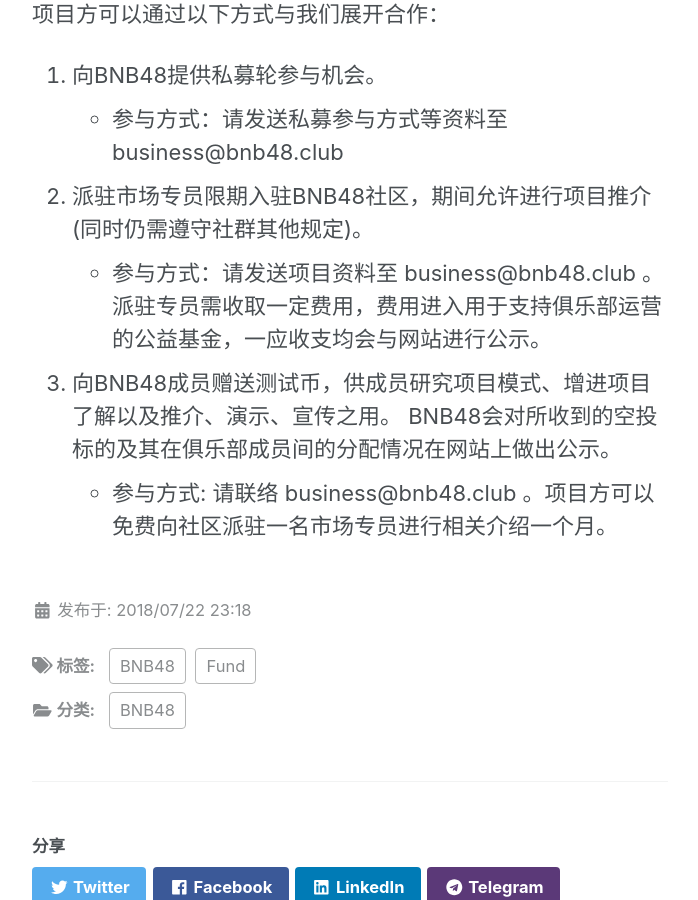
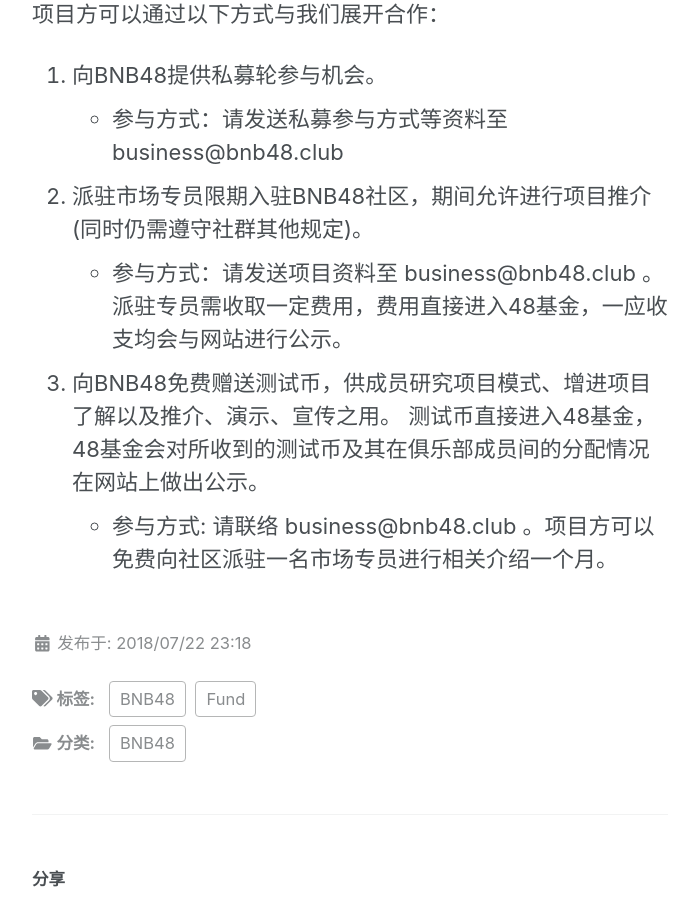
Before and after one commit to 48Club/BNB48Club.github.io, a Jekyll site: the page built from _posts/2018-07-28-关于俱乐部开展币种社区共建计划的说明.md, in a window 1280 px wide and 900 px high, scrolled down 898 px. Shown: the whole window, without its empty margins (290-988 px from the left). Built offline with Jekyll 4.4.1, drawn with Linux system fonts in a browser that asks for light colours; nearby versions of some CDN libraries.

Commit message:
Update 2018-07-28-关于俱乐部开展币种社区共建计划的说明.md

```diff
--- a/_posts/2018-07-28-关于俱乐部开展币种社区共建计划的说明.md
+++ b/_posts/2018-07-28-关于俱乐部开展币种社区共建计划的说明.md
@@ -24,6 +24,6 @@
 1. 向BNB48提供私募轮参与机会。
    * 参与方式：请发送私募参与方式等资料至 business@bnb48.club
 2. 派驻市场专员限期入驻BNB48社区，期间允许进行项目推介(同时仍需遵守社群其他规定)。
-   * 参与方式：请发送项目资料至 business@bnb48.club 。派驻专员需收取一定费用，费用进入用于支持俱乐部运营的公益基金，一应收支均会与网站进行公示。
-3. 向BNB48成员赠送测试币，供成员研究项目模式、增进项目了解以及推介、演示、宣传之用。 BNB48会对所收到的空投标的及其在俱乐部成员间的分配情况在网站上做出公示。
+   * 参与方式：请发送项目资料至 business@bnb48.club 。派驻专员需收取一定费用，费用直接进入48基金，一应收支均会与网站进行公示。
+3. 向BNB48免费赠送测试币，供成员研究项目模式、增进项目了解以及推介、演示、宣传之用。 测试币直接进入48基金，48基金会对所收到的测试币及其在俱乐部成员间的分配情况在网站上做出公示。
    * 参与方式: 请联络 business@bnb48.club 。项目方可以免费向社区派驻一名市场专员进行相关介绍一个月。
```
